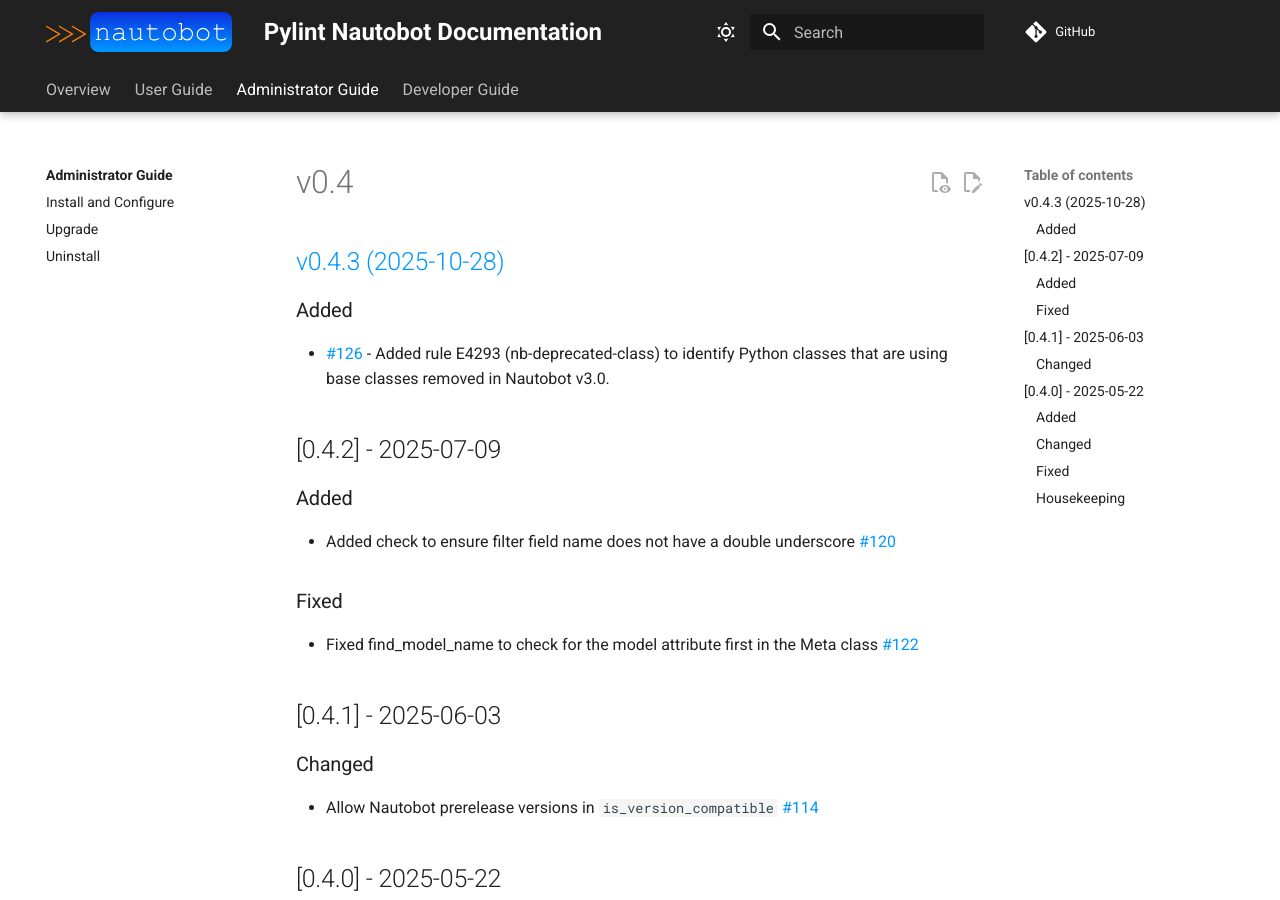
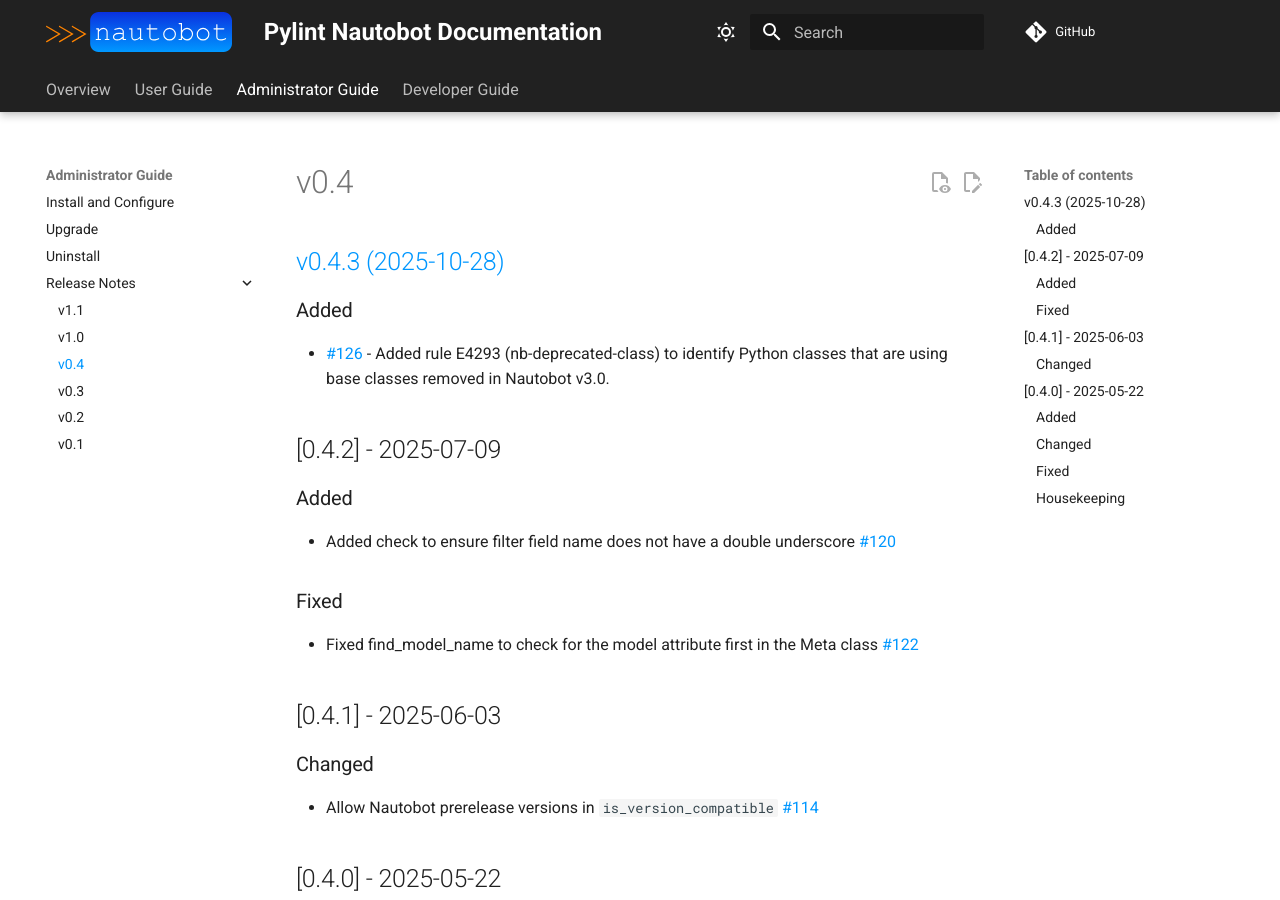
Before and after one commit to nautobot/pylint-nautobot, an MkDocs documentation site: the page built from docs/admin/release_notes/version_0.4.md, in a window 1280 px wide and 900 px high. Built offline with MkDocs 1.6.1 and Material for MkDocs 9.7.7, drawn with Linux system fonts in a browser that asks for light colours; comment, search, counter and statistics services are not loaded; part of the change alters nothing that is shown.

Commit message:
Fixed release notes rendering

```diff
--- a/mkdocs.yml
+++ b/mkdocs.yml
@@ -98,7 +98,6 @@ plugins:
   - "search"
   - "glightbox":
       manual: true  # See https://blueswen.github.io/mkdocs-glightbox/flexibility/enable-by-image-or-page/
-  - "section-index"
   - "mkdocstrings":
       default_handler: "python"
       handlers:
```
